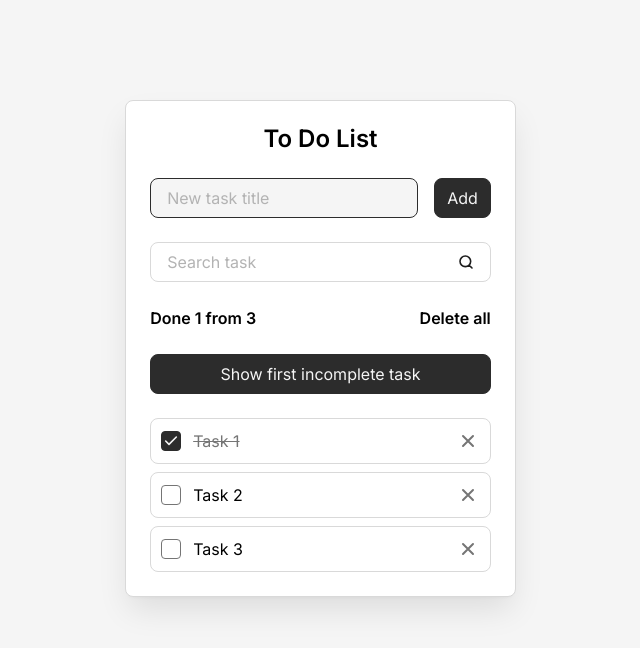
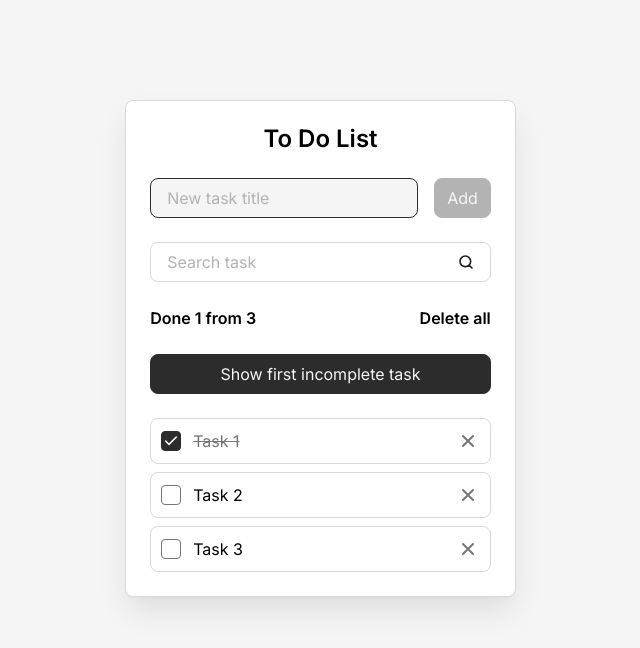
Before and after one commit to andrabra/todo-react, a React (Vite) app: page / in a window 1280 px wide. Shown: the top 648 px of the page, without its empty margins (312-952 px from the left). Built offline with nearby package versions, Linux system fonts and the light colour scheme.

Commit message:
refactor(addtaskform): рефакторинг логики добавления новой задачи

```diff
--- a/src/components/AddTaskForm.jsx
+++ b/src/components/AddTaskForm.jsx
@@ -4,11 +4,15 @@ import Field from './Field';
 import { TasksContext } from '../context/TasksContext';
 
 export const AddTaskForm = () => {
-  const { addTask, newTaskTitle, setNewTaskTitle, newTaskInputRef } = useContext(TasksContext);
+  const { addTask, newTaskTitle, setNewTaskTitle, newTaskInputRef } =
+    useContext(TasksContext);
+
+  const clearNewTaskTitle = newTaskTitle.trim();
+  const isNewTaskTitleEmpty = !clearNewTaskTitle.length;
 
   const onSubmit = (e) => {
     e.preventDefault();
-    addTask(e.target.value);
+    if (!isNewTaskTitleEmpty) addTask(clearNewTaskTitle);
   };
 
   const handleInputChange = (e) => {
@@ -25,7 +29,9 @@ export const AddTaskForm = () => {
         value={newTaskTitle}
         onInput={handleInputChange}
       />
-      <Button type='submit'>Add</Button>
+      <Button isDisabled={isNewTaskTitleEmpty} type='submit'>
+        Add
+      </Button>
     </form>
   );
 };
--- a/src/components/Button.jsx
+++ b/src/components/Button.jsx
@@ -1,9 +1,21 @@
 import React from 'react';
 
 export default function Button(props) {
-  const { className = '', type = 'button', children, onClick } = props;
+  const {
+    className = '',
+    type = 'button',
+    children,
+    onClick,
+    isDisabled,
+  } = props;
+
   return (
-    <button className={`button ${className}`} type={type} onClick={onClick}>
+    <button
+      className={`button ${className}`}
+      type={type}
+      disabled={isDisabled}
+      onClick={onClick}
+    >
       {children}
     </button>
   );
--- a/src/hooks/useTasks.js
+++ b/src/hooks/useTasks.js
@@ -44,19 +44,20 @@ const useTasks = () => {
     [tasks],
   );
 
-  const addTask = useCallback(() => {
-    if (newTaskTitle.trim().length > 0) {
+  const addTask = useCallback((title) => {
     const newTask = {
       id: crypto?.randomUUID() ?? Date.now().toString(),
-        title: newTaskTitle,
+      title,
       isDone: false,
     };
+
     setTasks((prevTasks) => [...prevTasks, newTask]);
+
     setNewTaskTitle('');
     setSearchQuery('');
+
     newTaskInputRef.current.focus();
-    }
-  }, [newTaskTitle]);
+  }, []);
 
   useEffect(() => {
     newTaskInputRef.current.focus();
--- a/src/styles/components/button.css
+++ b/src/styles/components/button.css
@@ -9,12 +9,20 @@
   border: 1px solid var(--color-dark-2);
   border-radius: var(--border-radius);
 
-  &:hover {
-    color: var(--color-dark-2);
-    background-color: transparent;
+  &:not(:disabled) {
+    &:hover {
+      color: var(--color-dark-2);
+      background-color: transparent;
+    }
+
+    &:active {
+      scale: 1.05;
+    }
   }
 
-  &:active {
-    scale: 1.05;
+  &:disabled {
+    background-color: var(--color-gray-3);
+    border-color: var(--color-gray-3);
+    cursor: not-allowed;
   }
 }
```
Lines whose indentation alone changed are shown as unchanged.
